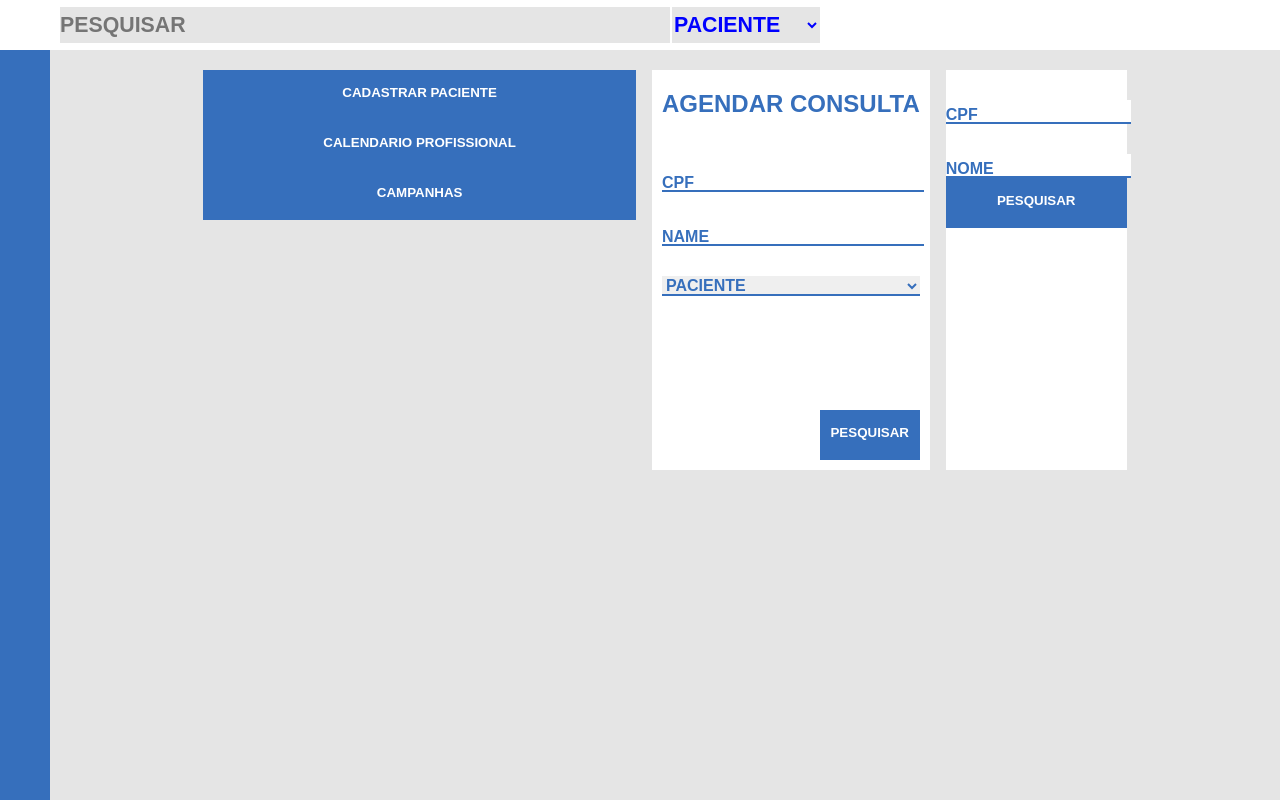
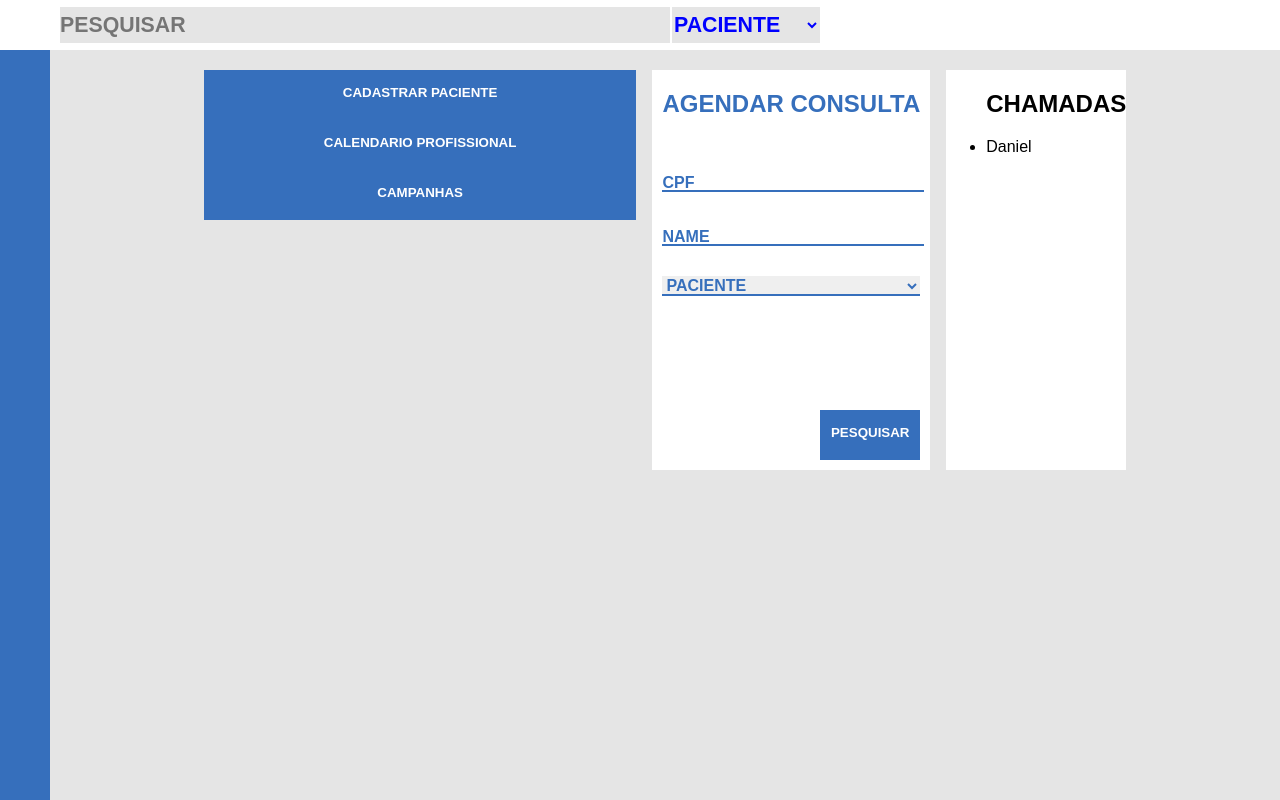
Before and after one commit to danroxha/sis, a React (Create React App) app: page / in a window 1280 px wide. Built offline with nearby package versions, Linux system fonts and the light colour scheme.

Commit message:
Iniciado o desenvolvimento da Seção de Acompanhamento de pacientes

```diff
--- /dev/null
+++ b/src/components/List/index.js
@@ -0,0 +1,22 @@
+import React from 'react';
+
+export default function List({data, title}){
+    console.log(data)
+    return(
+        <ul>
+            <h2>{title}</h2>
+            {
+                (data)
+                ? data.map((content, index) =>(
+                    <li
+                        key = {`${content.text} + ${index}`}
+                    >
+                        {content.text}
+                    </li>
+                    )
+                )
+                : ''
+            }
+        </ul>
+    );
+}
--- a/src/pages/DashBoard/elements/components/SectionTertiary/index.js
+++ b/src/pages/DashBoard/elements/components/SectionTertiary/index.js
@@ -1,15 +1,21 @@
 import React from 'react';
 import {Button} from '../../../../../components/Button';
 import {Form, Input} from '../../../../../components/Form';
+import List from '../../../../../components/List';
+
 
 export default function SectionSecondary(){
+
+    let datas = [
+        {text : 'Daniel'}
+    ]
+
     return(
         <section>
-            <Form>
-                <Input label='cpf'/>
-                <Input label='nome'/>
-                <Button>Pesquisar</Button>
-            </Form>
+            <List
+                title = {'CHAMADAS'}
+                data = {datas}
+            />
         </section>
     );
 }
--- a/src/pages/DashBoard/elements/style/Tools.css
+++ b/src/pages/DashBoard/elements/style/Tools.css
@@ -2,7 +2,7 @@
     margin: 0 10px;
     display: grid;
     grid-template-columns: repeat(3, auto);
-    grid-gap: 1em;
+    grid-gap: 1em ;
     justify-content: center;
     padding-top: 20px;
 }
```
Also changed, not shown: src/components/List/List.css (added).
